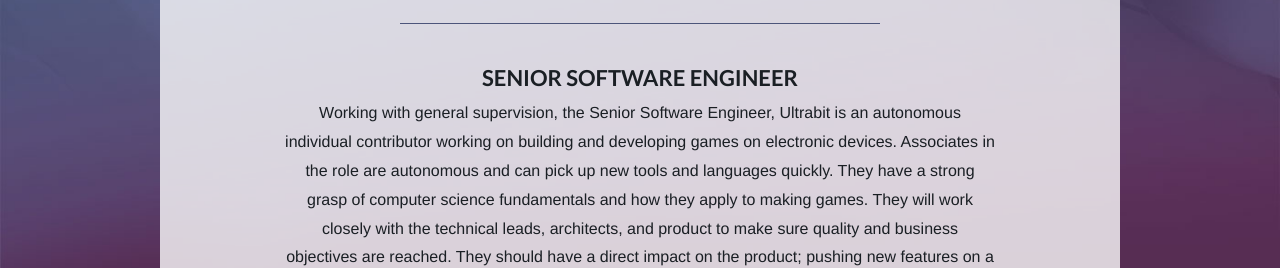
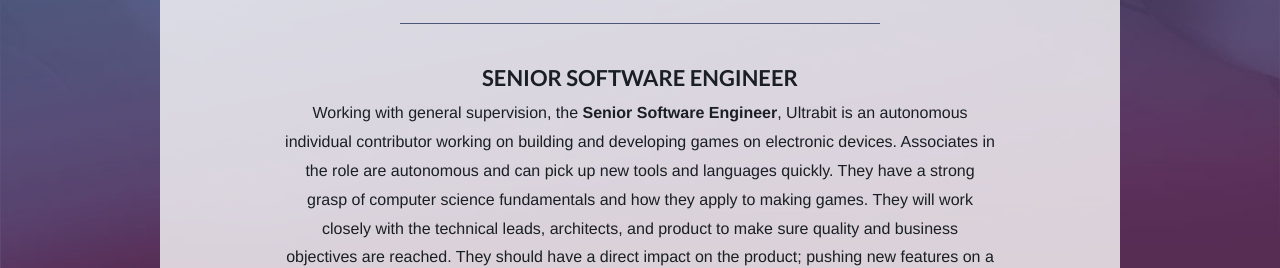
Before and after one commit to ultrabit-web/ultrabit-web.github.io, a Jekyll site: the page built from index.html, in a window 1280 px wide and 1400 px high, scrolled down 579 px. Shown: the part 156-424 px from the top of the window. Built offline with Jekyll 4.4.1, drawn with Linux system fonts in a browser that asks for light colours; some of the changed text lies outside the part shown.

Commit message:
Update jobs.yaml

```diff
--- a/_data/jobs.yaml
+++ b/_data/jobs.yaml
@@ -9,7 +9,7 @@
 
 - position: Senior Software Engineer
   description: |
-    Working with general supervision, the Senior Software Engineer, Ultrabit is an autonomous individual contributor working on building and developing games on electronic devices. Associates in the role are autonomous and can pick up new tools and languages quickly. They have a strong grasp of computer science fundamentals and how they apply to making games. They will work closely with the technical leads, architects, and product to make sure quality and business objectives are reached. They should have a direct impact on the product; pushing new features on a weekly cadence. This role interacts with a supervisor frequently, perhaps daily, to receive guidance and direction. This role is generally characterized by a basic level of organizational scope, basic relational complexity, moderate technical complexity, and a basic level of independent decision making.
+    Working with general supervision, the **Senior Software Engineer**, Ultrabit is an autonomous individual contributor working on building and developing games on electronic devices. Associates in the role are autonomous and can pick up new tools and languages quickly. They have a strong grasp of computer science fundamentals and how they apply to making games. They will work closely with the technical leads, architects, and product to make sure quality and business objectives are reached. They should have a direct impact on the product; pushing new features on a weekly cadence. This role interacts with a supervisor frequently, perhaps daily, to receive guidance and direction. This role is generally characterized by a basic level of organizational scope, basic relational complexity, moderate technical complexity, and a basic level of independent decision making.
 
     **Essential job duties and responsibilities:**
 
@@ -34,7 +34,7 @@
     -	Navigating Complexity -- Proactively and quickly making sense of complex issues; responding effectively to complex and ambiguous situations; communicating complicated information simply
     -	Technical/Professional Knowledge and Skills - Having achieved a satisfactory level of technical and professional skill or knowledge in position-related areas; keeping up with current developments and trends in areas of expertise
 
-    **Basic and Preferred Qualifications (Education and/or Experience)**
+    **Basic and Preferred Qualifications (education and/or experience)**
 
     -	At least 3 years of related work experience required
     -	A bachelor's degree in Information Systems, Computer Science, Engineering, or other related degree required
```
